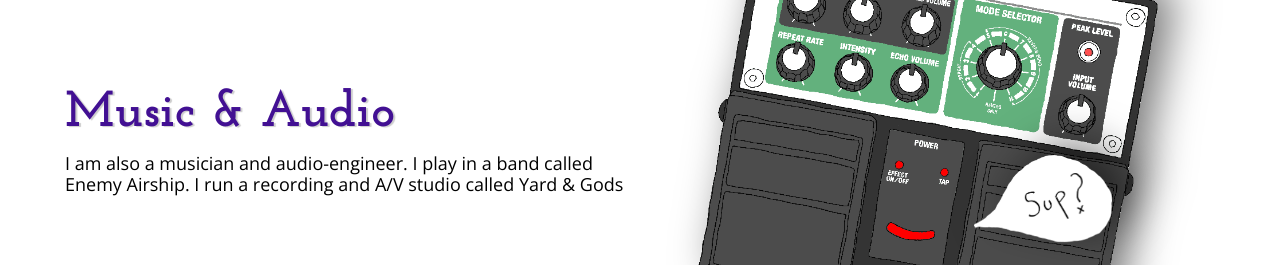
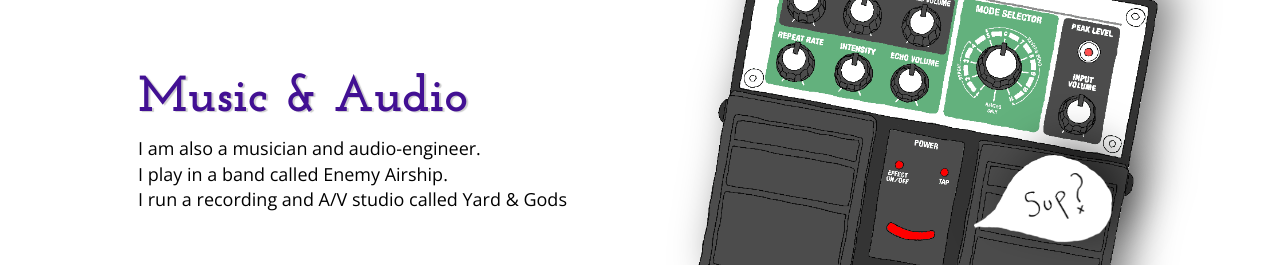
Before and after one commit to zabiri/zachbiri, a React (Create React App) app: page / in a window 1280 px wide. Shown: the part 2654-2919 px from the top of the page. Built offline with nearby package versions, Linux system fonts and the light colour scheme.

Commit message:
Setting up audio component

```diff
--- a/src/blocks/Audio/H1.js
+++ b/src/blocks/Audio/H1.js
@@ -1,6 +1,6 @@
 import styled from "styled-components";
 import textShadow from "../../mixins/textShadow";
-import respond from '../../mixins/respond'
+import respond from "../../mixins/respond";
 const H1 = styled.h1`
   font-family: ${props => props.theme.fontHeader};
   font-size: ${props => (props.intro ? "4rem" : "5.06rem")};
@@ -19,6 +19,7 @@ const H1 = styled.h1`
   font-size: 3rem;
   `}
   ${respond.tabsmall`
+  text-align: center;
   font-size: 4rem;
   `}
   ${respond.phone`
@@ -28,7 +29,7 @@ const H1 = styled.h1`
   font-size: 3rem;
   `}
   ${respond.smallphone`
-  font-size: 2rem;
+  font-size: 2.5rem;
   `}
 `;
 export default H1;
--- a/src/blocks/Audio/P.js
+++ b/src/blocks/Audio/P.js
@@ -1,13 +1,33 @@
 import styled from "styled-components";
-
+import respond from "../../mixins/respond";
 const P = styled.p`
   font-family: ${props => props.theme.fontParagraph};
   font-size: 1.8rem;
   font-weight: 400;
   hyphens: auto;
   margin-bottom: 0.5rem;
-  text-indent: ${props=> props.indent ? '2rem':'0rem'};
-  text-align: ${props=> props.center ? 'center' : 'left'}
-
+  text-indent: ${props => (props.indent ? "2rem" : "0rem")};
+  text-align: ${props => (props.center ? "center" : "left")}
+  ${respond.tabland`
+    font-size: 1.8rem;
+    hyphens: none;
+  `} ${respond.tablarge`
+    font-size: 1.65rem;
+    hyphens: none;
+  `} ${respond.tabmid`
+    font-size: 1.5rem;
+    hyphens: none;
+  `} ${respond.tabsmall`
+    font-size: 2rem;
+    hyphens: none;
+  `} ${respond.phone`
+    font-size: 1.8rem;
+    hyphens: none;
+  `} ${respond.midphone`
+    font-size: 1.5rem;
+    hyphens: none;
+  `} ${respond.smallphone`
+    font-size: 1.2rem;
+  `};
 `;
-export default P
+export default P;
--- a/src/blocks/Audio/index.js
+++ b/src/blocks/Audio/index.js
@@ -2,16 +2,22 @@ import React from "react";
 import styled from "styled-components";
 import P from "./P";
 import H1 from "./H1";
+import respond from "../../mixins/respond";
 
 const audio = props => {
   const Container = styled.article`
     margin: auto;
     text-align: ${props => (props.center ? "center" : "left")};
+    ${respond.tabsmall`
+      margin-top: 2rem;
+    `};
   `;
   return (
     <Container>
       <H1>Music & Audio</H1>
-      <P>I am also a musician and audio-engineer.  I play in a band called Enemy Airship.  I run a recording and A/V studio called Yard & Gods</P>
+      <P>I am also a musician and audio-engineer.</P>
+      <P>I play in a band called Enemy Airship.</P>
+      <P>I run a recording and A/V studio called Yard & Gods</P>
     </Container>
   );
 };
--- a/src/blocks/Intro/P.js
+++ b/src/blocks/Intro/P.js
@@ -7,49 +7,35 @@ const P = styled.p`
   font-weight: 400;
   hyphens: auto;
   margin-bottom: 0.5rem;
-  text-indent: ${props=> props.indent ? '2rem':'0rem'};
   text-align: center;
 
   ${respond.tabland`
     font-size: 1.8rem;
-    text-align: center;
     text-indent: .5rem;
     hyphens: none;
   `}
   ${respond.tablarge`
     font-size: 1.65rem;
-    text-align: center;
-    text-indent: .5rem;
-    hyphens: none;
+
   `}
   ${respond.tabmid`
     font-size: 1.5rem;
-    text-align: center;
-    text-indent: .5rem;
-    hyphens: none;
+
   `}
   ${respond.tabsmall`
     font-size: 2rem;
-    text-align: center;
-    text-indent: .5rem;
-    hyphens: none;
+
   `}
   ${respond.phone`
     font-size: 1.8rem;
-    text-align: center;
-    text-indent: .5rem;
-    hyphens: none;
+
   `}
   ${respond.midphone`
     font-size: 1.5rem;
-    text-align: center;
-    text-indent: .5rem;
-    hyphens: none;
+
   `}
   ${respond.smallphone`
     font-size: 1.2rem;
-    text-align: center;
-    text-indent: .5rem;
   `}
 `;
 export default P
```
